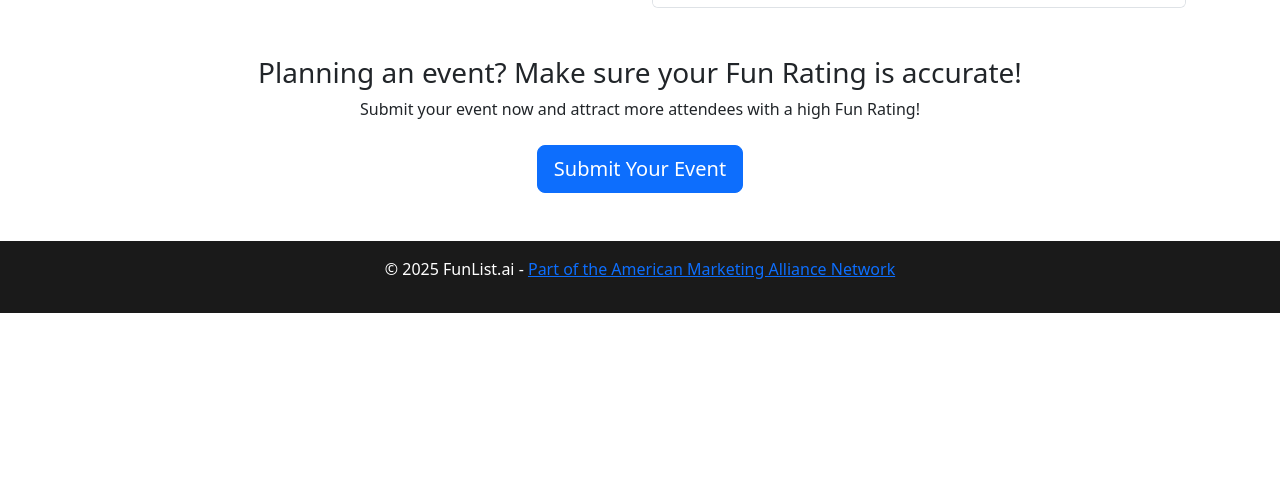
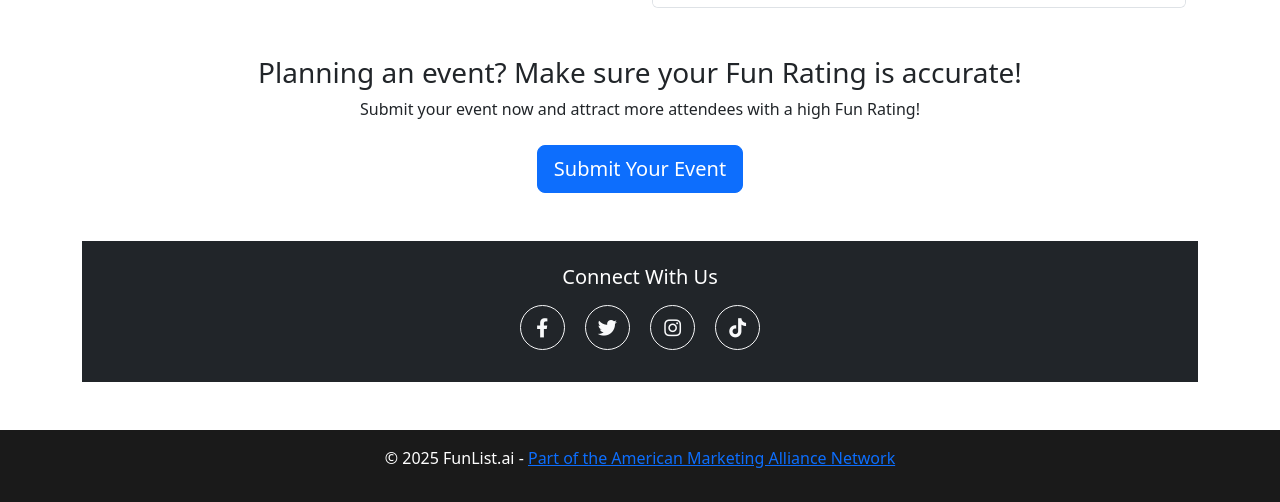
Before and after one commit to AMASPC-Org/funlist, a Flask app: page / in a window 1280 px wide. Shown: the part 3177-3679 px from the top of the page. Before the commit the page ends 3490 px from the top, so only its background shows below. Run offline with Flask 3, Linux system fonts and the light colour scheme; data that the repository does not hold is empty; some libraries are stand-ins or nearby versions.

Commit message:
Assistant checkpoint: Restore social footer and fix map container
Assistant generated file changes:
- templates/home.html: Add back social footer and fix map container, Add social media footer

---

User prompt:

Come one, this isn't that hard, now you have removed the social links all together.  I still don't see the map, although now box shows up that it looks like the map goes in

```diff
--- a/templates/home.html
+++ b/templates/home.html
@@ -408,4 +408,29 @@
     });
 </script>
 
+<!-- Social Media Footer -->
+<div class="container-fluid bg-dark text-white py-4 mt-5">
+    <div class="container">
+        <div class="row justify-content-center">
+            <div class="col-md-12 text-center">
+                <h5 class="mb-3">Connect With Us</h5>
+                <div class="social-links">
+                    <a href="#" class="btn btn-outline-light mx-2 mb-2">
+                        <i class="fab fa-facebook-f"></i>
+                    </a>
+                    <a href="#" class="btn btn-outline-light mx-2 mb-2">
+                        <i class="fab fa-twitter"></i>
+                    </a>
+                    <a href="#" class="btn btn-outline-light mx-2 mb-2">
+                        <i class="fab fa-instagram"></i>
+                    </a>
+                    <a href="#" class="btn btn-outline-light mx-2 mb-2">
+                        <i class="fab fa-tiktok"></i>
+                    </a>
+                </div>
+            </div>
+        </div>
+    </div>
+</div>
+
 {% endblock %}
```
